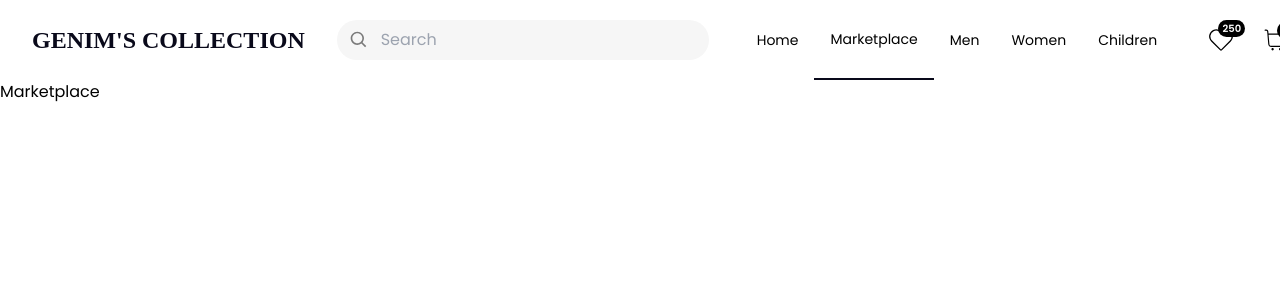
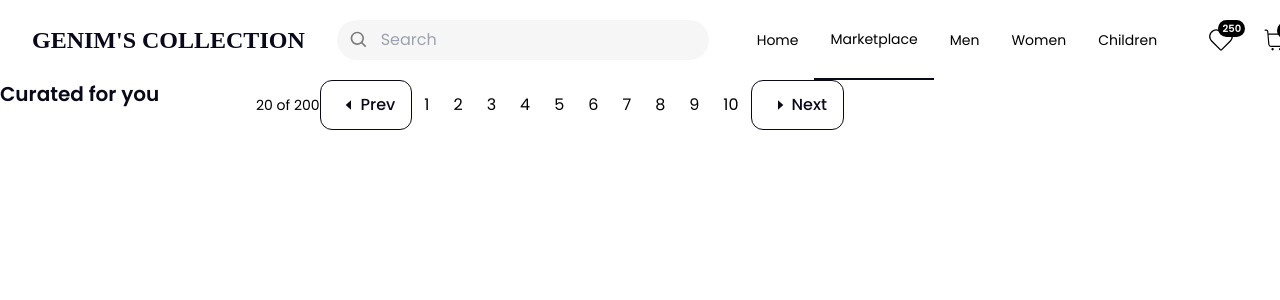
Before and after one commit to Ifcodes/genim-store-app, a Next.js app: page /shop/marketplace in a window 1280 px wide. Shown: the top 300 px of the page. Built offline with nearby package versions, Linux system fonts and the light colour scheme; a web font is replaced by a local one.

Commit message:
wip: pagenation

```diff
--- a/src/app/components/molecules/pagenation/index.tsx
+++ b/src/app/components/molecules/pagenation/index.tsx
@@ -5,6 +5,7 @@ import { Button } from "../../atoms/button";
 import { BiCaretLeft, BiCaretRight } from "react-icons/bi";
 import IconButton from "../../atoms/icon-button";
 import clsx from "clsx";
+import "./pagenation-styles.scss";
 
 interface IPaginationProps {
   totalPerPage: number;
@@ -21,7 +22,7 @@ const Pagenation = ({
   handleCurrentPage,
 }: IPaginationProps) => {
   const pages = totalItems / totalPerPage;
-  const pageList = Array(pages);
+  const pageList = Array(pages).fill("");
 
   const handleNext = () => {
     if (currentPage >= pages - 1) return;
@@ -35,14 +36,17 @@ const Pagenation = ({
     handleCurrentPage(currentPage - 1);
   };
 
+  console.log({ pageList });
+
   return (
-    <div className="pagination-wrapper">
+    <div className="pagenation-wrapper">
       <Text text={`${totalShowing} of ${totalItems}`} otherClasses="text-sm" />
-      <div>
+      <div className="pages-container">
         <Button
+          buttonType="secondary"
           onClick={handlePrev}
           iconBefore={<BiCaretLeft />}
-          otherClasses="border-none p-0"
+          otherClasses="border-0 p-0 bg-transparent"
         >
           Prev
         </Button>
@@ -57,9 +61,10 @@ const Pagenation = ({
           </IconButton>
         ))}
         <Button
+          buttonType="secondary"
           onClick={handleNext}
           iconBefore={<BiCaretRight />}
-          otherClasses="border-none p-0"
+          otherClasses="border-0 p-0 bg-transparent"
         >
           Next
         </Button>
--- a/src/app/components/organisms/product-list/index.tsx
+++ b/src/app/components/organisms/product-list/index.tsx
@@ -1,11 +1,32 @@
+"use client";
 import { IProductType } from "@/app/utils/types";
-import React from "react";
+import React, { useState } from "react";
+import Pagenation from "../../molecules/pagenation";
+import Title from "../../atoms/typography/title";
 
 interface IProductListProps {
   products: IProductType[];
 }
 const ProductList = ({ products }: IProductListProps) => {
-  return <section></section>;
+  const [currentPage, setCurrentPage] = useState(1);
+  const [totalInView, setTotalInView] = useState(20);
+
+  return (
+    <section className="w-full">
+      <header className="w-full flex justify-between">
+        <Title variant="h2" text="Curated for you" />
+        <div className="w-[80%]">
+          <Pagenation
+            totalPerPage={20}
+            totalItems={200}
+            totalShowing={totalInView}
+            currentPage={currentPage}
+            handleCurrentPage={setCurrentPage}
+          />
+        </div>
+      </header>
+    </section>
+  );
 };
 
 export default ProductList;
--- a/src/app/shop/marketplace/page.tsx
+++ b/src/app/shop/marketplace/page.tsx
@@ -1,8 +1,13 @@
 import MainDashboardLayout from "@/app/components/layouts/main-dashboard-layout";
+import ProductList from "@/app/components/organisms/product-list";
 import React from "react";
 
 const Marketplace = () => {
-  return <MainDashboardLayout>Marketplace</MainDashboardLayout>;
+  return (
+    <MainDashboardLayout>
+      <ProductList products={[]} />
+    </MainDashboardLayout>
+  );
 };
 
 export default Marketplace;
```
